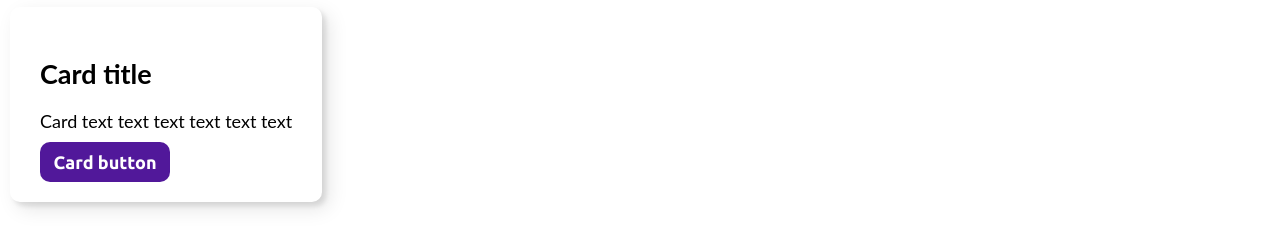
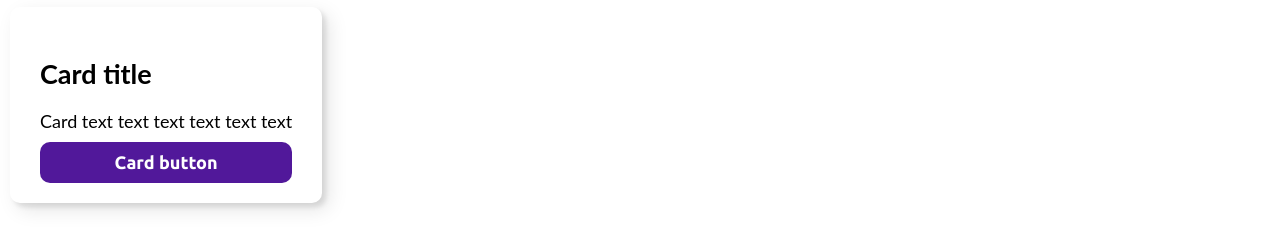
Before and after one commit to Andreytarn/sait, a plain HTML site: page index.html in a window 1280 px wide. Shown: the part 222-472 px from the top of the page. Drawn offline with Linux system fonts and the light colour scheme; a web font is replaced by a local one.

Commit message:
Изменён стиль кнопки

```diff
--- a/css/index.css
+++ b/css/index.css
@@ -67,8 +67,8 @@ a {
 /* Controls */
 .btn {
   display: inline-block;
-  width: 130px;
-  height: 40px;
+  min-width: 130px;
+  min-height: 40px;
   color: white;
   border-radius: 10px;
   background-color: var(--accent-color);
```
